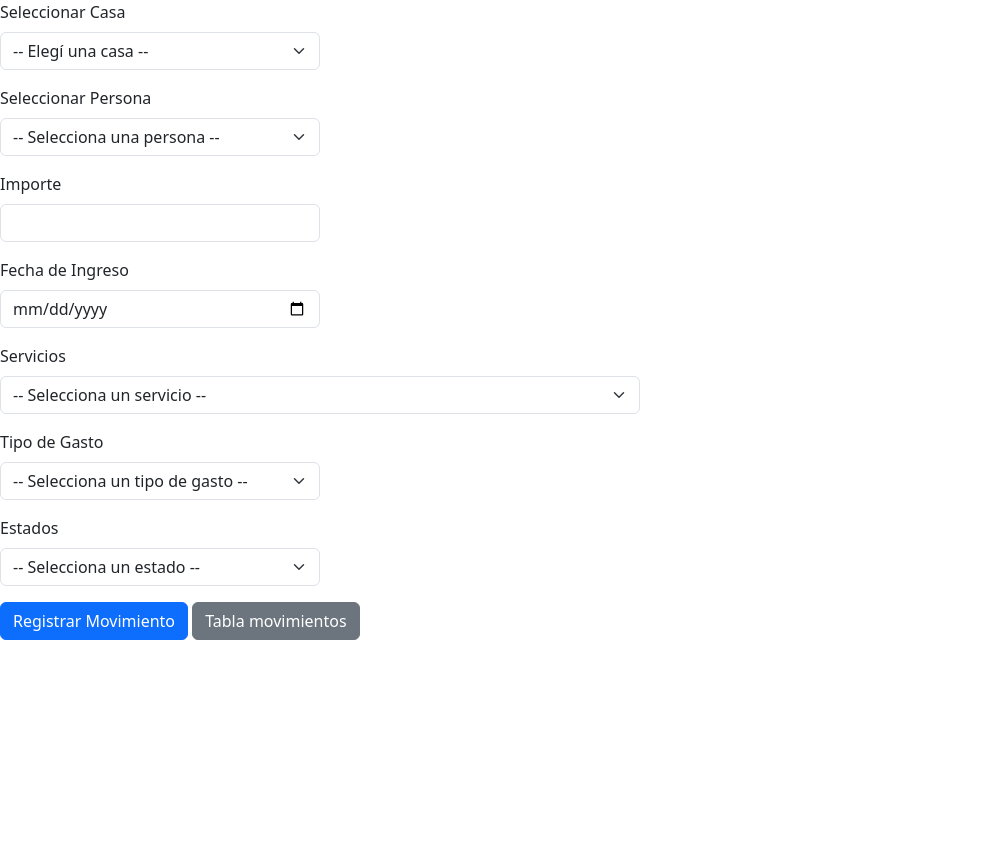
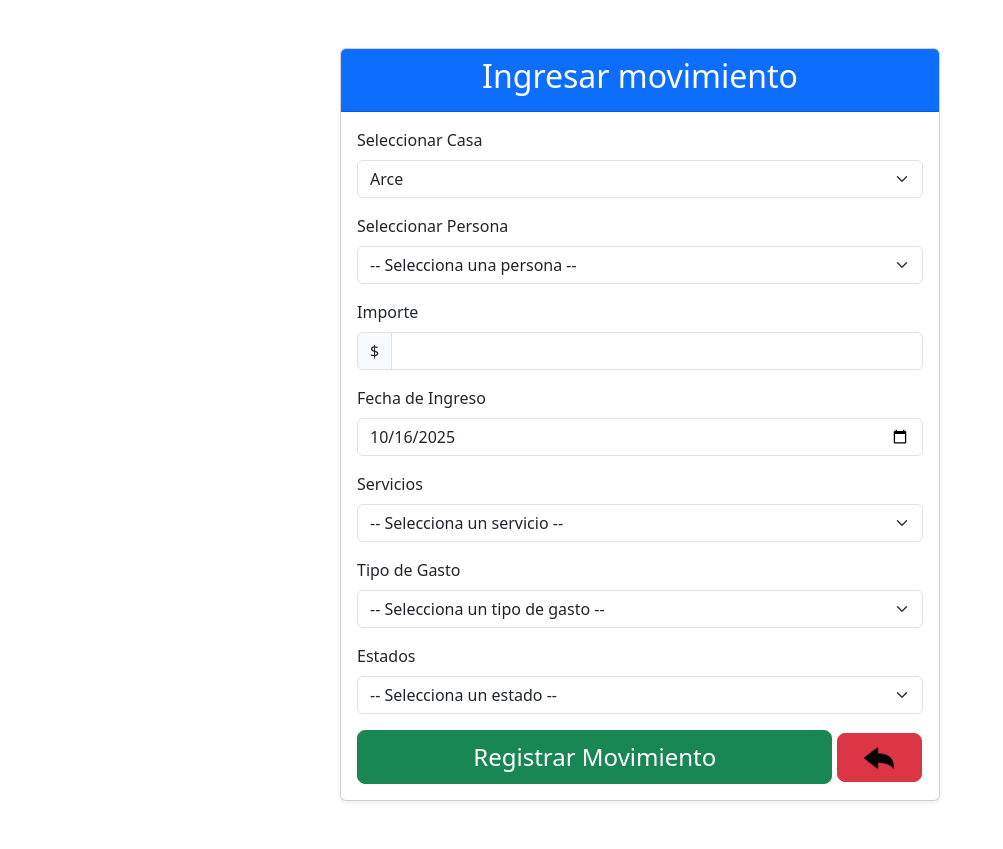
Before and after one commit to Midulio/FamilyCalc, a PHP site: page /views/movimientos/create.php in a window 1280 px wide. Shown: the whole page, without its empty margins (0-1003 px from the left). Before the commit the page ends 640 px from the top, so only its background shows below. Run offline with PHP 8.4, Linux system fonts and the light colour scheme; data comes from the database, SQL or seed files in the repository.

Commit message:
Add files via upload

```diff
--- /dev/null
+++ b/views/movimientos/create.css
@@ -0,0 +1,13 @@
+button.btn{
+    width: 84%;
+    font-size: 24px;
+}
+
+a.btn{
+    width: 15%;
+}
+
+a.btn img{
+    width: 30px;
+    height: 30px;
+}
--- a/views/movimientos/create.php
+++ b/views/movimientos/create.php
@@ -2,8 +2,14 @@
 include('../../conexion.php');
 
 // Obtener casas para el select
-$sql_casas = "SELECT id_casa, nombre FROM casa";
+$sql_casas = "SELECT id_casa, nombre FROM casa ORDER BY id_casa ASC";
 $resultado_casas = $conexion->query($sql_casas);
+
+// Obtener el primer registro (para seleccionarlo por defecto)
+$primer_casa = null;
+if ($resultado_casas && $resultado_casas->num_rows > 0) {
+    $primer_casa = $resultado_casas->fetch_assoc();
+}
 ?>
 
 <!DOCTYPE html>
@@ -11,23 +17,49 @@ $resultado_casas = $conexion->query($sql_casas);
 <head>
     <meta charset="UTF-8" />
     <title>Registrar Movimiento</title>
+
+    <style>
+        input[type=number]::-webkit-outer-spin-button,
+        input[type=number]::-webkit-inner-spin-button {
+            -webkit-appearance: none;
+            margin: 0;
+        }
+    </style>
+
+
     <link href="https://cdn.jsdelivr.net/npm/bootstrap@5.3.6/dist/css/bootstrap.min.css" rel="stylesheet" />
+    <link rel="stylesheet" href="create.css">
+    <link rel="icon" type="image/png" href="../../src/logo.png">
 </head>
 <body>
 
+
+
+<div class="container my-5">
+    <div class="card shadow-sm mx-auto" style="max-width: 600px;">
+        <div class="card-header text-center bg-primary text-white">
+            <h2>Ingresar movimiento</h2>
+        </div>
+        <div class="card-body">
             <form action="guardar_movimiento.php" method="post">
-
 <div class="mb-3">
         <label for="casa" class="form-label">Seleccionar Casa</label>
-        <select name="id_casa" id="casa" class="form-select w-25" required>
-            <option value="" disabled selected>-- Elegí una casa --</option>
+        <select name="id_casa" id="casa" class="form-select w-full" required>
             <?php
-            if ($resultado_casas->num_rows > 0) {
+            if ($primer_casa) {
+                // Mostrar la primera casa como seleccionada
+                echo '<option value="'. $primer_casa['id_casa'] .'" selected>'
+                    . htmlspecialchars($primer_casa['nombre']) .'</option>';
+
+                // Volver a ejecutar la consulta para mostrar las demás
+                $resultado_casas = $conexion->query($sql_casas);
                 while ($row = $resultado_casas->fetch_assoc()) {
+                    if ($row['id_casa'] != $primer_casa['id_casa']) {
                         echo '<option value="'. $row['id_casa'] .'">'. htmlspecialchars($row['nombre']) .'</option>';
                     }
+                }
             } else {
-                echo '<option disabled>No hay casas disponibles</option>';
+                echo '<option disabled selected>No hay casas disponibles</option>';
             }
             ?>
         </select>
@@ -35,43 +67,47 @@ $resultado_casas = $conexion->query($sql_casas);
 
     <div class="mb-3">
         <label for="persona" class="form-label">Seleccionar Persona</label>
-        <select name="id_persona" id="persona" class="form-select w-25" required>
+        <select name="id_persona" id="persona" class="form-select w-full" required>
             <option value="" disabled selected>-- Selecciona una persona --</option>
         </select>
     </div>
 
     <div class="mb-3">
         <label for="importe" class="form-label">Importe</label>
-        <input type="number" name="importe" id="importe" class="form-control w-25" step="0.01" required />
+        <div class="input-group w-full">
+            <span class="input-group-text">$</span>
+            <input type="number" name="importe" id="importe" class="form-control" step="0.01" required />
+        </div>
     </div>
 
     <div class="mb-3">
         <label for="fecha_ingreso" class="form-label">Fecha de Ingreso</label>
-        <input type="date" name="fecha_ingreso" id="fecha_ingreso" class="form-control w-25" required />
+        <input type="date" name="fecha_ingreso" id="fecha_ingreso" class="form-control w-full" required />
     </div>
 
     <div class="mb-3">
         <label class="form-label">Servicios</label>
-    <select name="servicios" class="form-select w-50" required>
+        <select name="servicios" class="form-select w-full" required>
             <option value="" disabled selected>-- Selecciona un servicio --</option>
-        <option value="Comidas y Bebidas">Comidas y Bebidas </option>
-        <option value="Supermercado">Supermercado </option>
-        <option value="Transporte">Transporte </option>
-        <option value="Hogar">Hogar </option>
-        <option value="Luz">Luz </option>
-        <option value="Gas">Gas </option>
+            <option value="Comidas y Bebidas">Comidas y Bebidas</option>
+            <option value="Supermercado">Supermercado</option>
+            <option value="Transporte">Transporte</option>
+            <option value="Hogar">Hogar</option>
+            <option value="Luz">Luz</option>
+            <option value="Gas">Gas</option>
             <option value="Internet y Cable">Internet y Cable</option>
-        <option value="Salud">Salud </option>
+            <option value="Salud">Salud</option>
             <option value="Entretenimiento">Entretenimiento</option>
-        <option value="Otros">Otros</option>
             <option value="Prepaga">Prepaga</option>
             <option value="Sueldo">Sueldo</option>
             <option value="Aguinaldo">Aguinaldo</option>
+            <option value="Otros">Otros</option>
         </select>
     </div>
+
     <div class="mb-3">
         <label for="tipo_de_gastos" class="form-label">Tipo de Gasto</label>
-    <select name="tipo_de_gastos" id="tipo_de_gastos" class="form-select w-25" required>
+        <select name="tipo_de_gastos" id="tipo_de_gastos" class="form-select w-full" required>
             <option value="" disabled selected>-- Selecciona un tipo de gasto --</option>
             <option value="Fijo">Fijo</option>
             <option value="Variable">Variable</option>
@@ -79,54 +115,81 @@ $resultado_casas = $conexion->query($sql_casas);
         </select>
     </div>
 
-
-
     <div class="mb-3">
         <label class="form-label">Estados</label>
-    <select name="estados" class="form-select w-25" required>
+        <select name="estados" class="form-select w-full" required>
             <option value="" disabled selected>-- Selecciona un estado --</option>
-        <option value="pagado">pagado</option>
-        <option value="pendiente">pendiente</option>
-        <option value="baja">baja</option>
+            <option value="pagado">Pagado</option>
+            <option value="pendiente">Pendiente</option>
+            <option value="baja">Baja</option>
         </select>
     </div>
 
-
-    <button type="submit" class="btn btn-primary">Registrar Movimiento</button>
+    <div class="d-row">
+        <button type="submit" class="btn btn-success btn-lg">Registrar Movimiento</button>
+        <a href="index_movimientos.php" class="btn btn-danger btn-lg"><img src="../../src/volver-flecha.png" alt="Volver"></a>
+    </div>
+</form>
+        </div>
+    </div>
+</div>
 
 
 
+<script>
+document.addEventListener('DOMContentLoaded', () => {// Espera a que el contenido HTML esté completamente cargado antes de ejecutar el script
 
-        <a href="index_movimientos.php" class="btn btn-secondary">Tabla movimientos</a>
-</form>
+    const fechaInput = document.getElementById('fecha_ingreso');// Obtiene el campo de fecha del formulario
 
-<script>
-document.getElementById('casa').addEventListener('change', function() {
-    const idCasa = this.value;
-    const selectPersona = document.getElementById('persona');
+    const hoy = new Date().toISOString().split('T')[0];// Crea una fecha actual en formato ISO (AAAA-MM-DDTHH:MM:SSZ) y toma solo la parte de la fecha
 
-    selectPersona.innerHTML = '<option value="" disabled selected>Cargando...</option>';
+    fechaInput.value = hoy;// Asigna la fecha actual al campo de fecha
 
-    fetch('get_personas.php?id_casa=' + idCasa)
-        .then(response => response.json())
-        .then(data => {
-            if (data.length > 0) {
-                selectPersona.innerHTML = '<option value="" disabled selected>-- Selecciona una persona --</option>';
-                data.forEach(persona => {
-                    const option = document.createElement('option');
-                    option.value = persona.id_persona;
-                    option.textContent = persona.nombre + ' ' + persona.apellido;
-                    selectPersona.appendChild(option);
+    const selectCasa = document.getElementById('casa');// Obtiene el elemento <select> donde se elige la casa
+
+    const idCasaInicial = selectCasa.value;// Guarda el valor (id) de la casa actualmente seleccionada
+
+    // Si hay una casa seleccionada al cargar la página, carga las personas asociadas a esa casa
+    if (idCasaInicial) {
+        cargarPersonas(idCasaInicial);
+    }
+
+    selectCasa.addEventListener('change', function() {// Escucha cambios en la selección de casa para actualizar las personas dinámicamente
+        cargarPersonas(this.value);// Llama a la función que carga las personas de la casa seleccionada
     });
-            } else {
-                selectPersona.innerHTML = '<option value="" disabled selected>No hay personas disponibles</option>';
+});
+
+function cargarPersonas(idCasa) {// Define la función que carga las personas según el id de la casa seleccionada
+
+    const selectPersona = document.getElementById('persona');// Obtiene el elemento <select> donde se mostrarán las personas
+
+    selectPersona.innerHTML = '<option value="" disabled selected>Cargando...</option>';// Muestra un mensaje temporal mientras se cargan las personas
+
+    fetch('get_personas.php?id_casa=' + idCasa)// Hace una solicitud al archivo PHP para obtener las personas asociadas a la casa
+
+        .then(response => response.json())// Convierte la respuesta en formato JSON
+        .then(data => {// Procesa los datos obtenidos
+            if (data.length > 0) {// Si hay personas en la respuesta...
+                selectPersona.innerHTML = '<option value="" disabled selected>-- Selecciona una persona --</option>';// Reinicia el select con la opción inicial
+                data.forEach(persona => {// Recorre cada persona y crea una opción para el select
+                    const option = document.createElement('option');// Crea un nuevo elemento <option>
+                    option.value = persona.id_persona;// Asigna el id de la persona como valor
+                    option.textContent = persona.nombre + ' ' + persona.apellido;// Muestra nombre y apellido como texto de la opción
+                    selectPersona.appendChild(option);// Agrega la opción al <select>
+                });
+
+            } else {// Si no hay personas disponibles...
+                selectPersona.innerHTML = '<option value="" disabled selected>No hay personas disponibles</option>';// Muestra un mensaje indicando que no hay personas
             }
         })
-        .catch(error => {
-            console.error('Error:', error);
-            selectPersona.innerHTML = '<option value="" disabled selected>Error al cargar personas</option>';
+
+        .catch(error => {// Si ocurre un error en la solicitud fetch...
+            console.error('Error:', error);// Muestra el error en la consola del navegador
+
+            selectPersona.innerHTML = '<option value="" disabled selected>Error al cargar personas</option>';// Informa al usuario que hubo un error al cargar personas
         });
-});
+}
+
 </script>
 
 </body>
```
Also changed, not shown: views/movimientos/index_movimientos.php (+4 -5 lines). Lines whose indentation alone changed are shown as unchanged.
